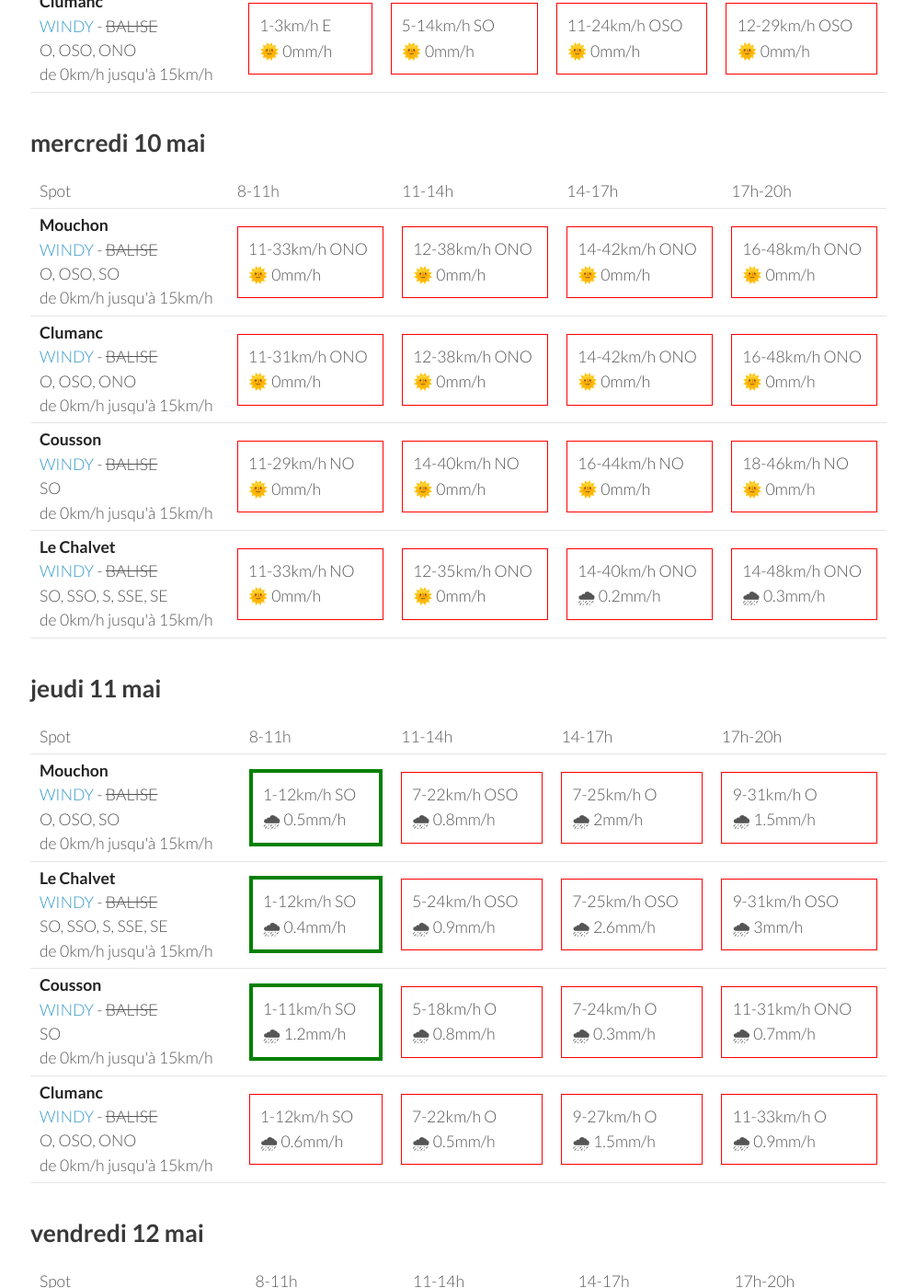
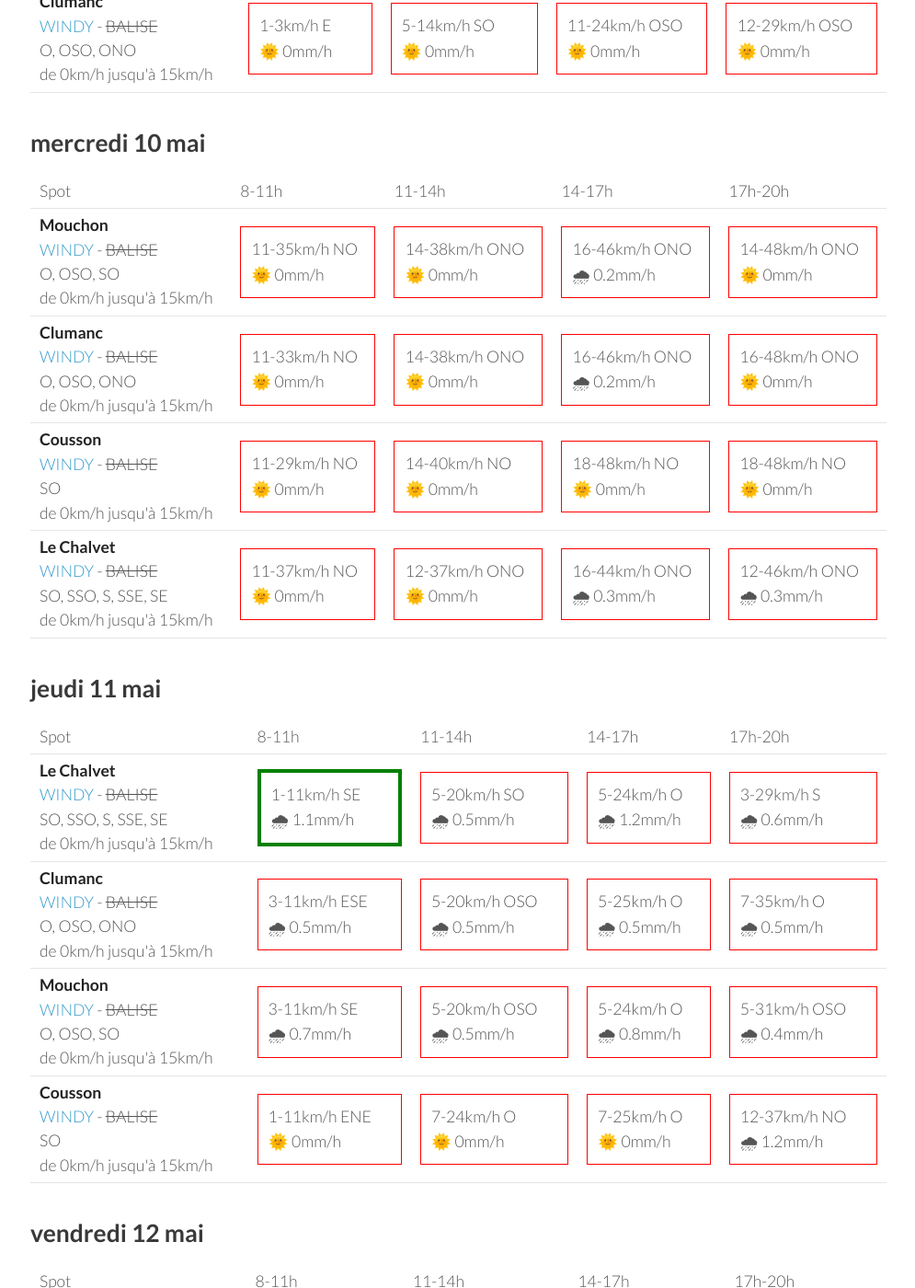
Before and after one commit to parapente-dans-le-nord/parapente-dans-le-nord.github.io, a Jekyll site: the page built from saint_andre.markdown, in a window 1280 px wide and 1400 px high, scrolled down 1325 px. Shown: the whole window at 92% size, without its empty margins (25-1020 px from the left). Built offline with Jekyll 4.4.1, drawn with Linux system fonts in a browser that asks for light colours; some of the changed text lies outside the part shown.

Commit message:
update index.markdown

```diff
--- a/saint_andre.markdown
+++ b/saint_andre.markdown
@@ -132,19 +132,19 @@ page mise à jour le lundi 08 mai 13:36
 <tr>
         <td><strong>Mouchon</strong><br><a href="https://windy.com/43.992/6.424?43.878,6.425,10,m:eSuaglR">WINDY</a> - <span class="no-balise"> BALISE </span><br> <span class="vent-favorable">O, OSO, SO</span><br><span class="force-vent">de 0km/h jusqu'à 15km/h</span> </td>
 
-            <td><div class="not-flyable"><p>11-33km/h ONO</p><p>🌞 0mm/h</p></div></td>
-            <td><div class="not-flyable"><p>12-38km/h ONO</p><p>🌞 0mm/h</p></div></td>
-            <td><div class="not-flyable"><p>14-42km/h ONO</p><p>🌞 0mm/h</p></div></td>
-            <td><div class="not-flyable"><p>16-48km/h ONO</p><p>🌞 0mm/h</p></div></td>
+            <td><div class="not-flyable"><p>11-35km/h NO</p><p>🌞 0mm/h</p></div></td>
+            <td><div class="not-flyable"><p>14-38km/h ONO</p><p>🌞 0mm/h</p></div></td>
+            <td><div class="not-flyable"><p>16-46km/h ONO</p><p>🌧 0.2mm/h</p></div></td>
+            <td><div class="not-flyable"><p>14-48km/h ONO</p><p>🌞 0mm/h</p></div></td>
 
 
     </tr>
 <tr>
         <td><strong>Clumanc</strong><br><a href="https://windy.com/44.027/6.402?43.914,6.403,10,m:eSxaglP">WINDY</a> - <span class="no-balise"> BALISE </span><br> <span class="vent-favorable">O, OSO, ONO</span><br><span class="force-vent">de 0km/h jusqu'à 15km/h</span> </td>
 
-            <td><div class="not-flyable"><p>11-31km/h ONO</p><p>🌞 0mm/h</p></div></td>
-            <td><div class="not-flyable"><p>12-38km/h ONO</p><p>🌞 0mm/h</p></div></td>
-            <td><div class="not-flyable"><p>14-42km/h ONO</p><p>🌞 0mm/h</p></div></td>
+            <td><div class="not-flyable"><p>11-33km/h NO</p><p>🌞 0mm/h</p></div></td>
+            <td><div class="not-flyable"><p>14-38km/h ONO</p><p>🌞 0mm/h</p></div></td>
+            <td><div class="not-flyable"><p>16-46km/h ONO</p><p>🌧 0.2mm/h</p></div></td>
             <td><div class="not-flyable"><p>16-48km/h ONO</p><p>🌞 0mm/h</p></div></td>
 
 
@@ -154,18 +154,18 @@ page mise à jour le lundi 08 mai 13:36
 
             <td><div class="not-flyable"><p>11-29km/h NO</p><p>🌞 0mm/h</p></div></td>
             <td><div class="not-flyable"><p>14-40km/h NO</p><p>🌞 0mm/h</p></div></td>
-            <td><div class="not-flyable"><p>16-44km/h NO</p><p>🌞 0mm/h</p></div></td>
-            <td><div class="not-flyable"><p>18-46km/h NO</p><p>🌞 0mm/h</p></div></td>
+            <td><div class="not-flyable"><p>18-48km/h NO</p><p>🌞 0mm/h</p></div></td>
+            <td><div class="not-flyable"><p>18-48km/h NO</p><p>🌞 0mm/h</p></div></td>
 
 
     </tr>
 <tr>
         <td><strong>Le Chalvet</strong><br><a href="https://windy.com/43.979/6.480?43.866,6.480,10,m:eSsaglX">WINDY</a> - <span class="no-balise"> BALISE </span><br> <span class="vent-favorable">SO, SSO, S, SSE, SE</span><br><span class="force-vent">de 0km/h jusqu'à 15km/h</span> </td>
 
-            <td><div class="not-flyable"><p>11-33km/h NO</p><p>🌞 0mm/h</p></div></td>
-            <td><div class="not-flyable"><p>12-35km/h ONO</p><p>🌞 0mm/h</p></div></td>
-            <td><div class="not-flyable"><p>14-40km/h ONO</p><p>🌧 0.2mm/h</p></div></td>
-            <td><div class="not-flyable"><p>14-48km/h ONO</p><p>🌧 0.3mm/h</p></div></td>
+            <td><div class="not-flyable"><p>11-37km/h NO</p><p>🌞 0mm/h</p></div></td>
+            <td><div class="not-flyable"><p>12-37km/h ONO</p><p>🌞 0mm/h</p></div></td>
+            <td><div class="not-flyable"><p>16-44km/h ONO</p><p>🌧 0.3mm/h</p></div></td>
+            <td><div class="not-flyable"><p>12-46km/h ONO</p><p>🌧 0.3mm/h</p></div></td>
 
 
     </tr>
@@ -186,42 +186,42 @@ page mise à jour le lundi 08 mai 13:36
       <td>17h-20h</td>
     </tr>
 <tr>
-        <td><strong>Mouchon</strong><br><a href="https://windy.com/43.992/6.424?43.878,6.425,10,m:eSuaglR">WINDY</a> - <span class="no-balise"> BALISE </span><br> <span class="vent-favorable">O, OSO, SO</span><br><span class="force-vent">de 0km/h jusqu'à 15km/h</span> </td>
+        <td><strong>Le Chalvet</strong><br><a href="https://windy.com/43.979/6.480?43.866,6.480,10,m:eSsaglX">WINDY</a> - <span class="no-balise"> BALISE </span><br> <span class="vent-favorable">SO, SSO, S, SSE, SE</span><br><span class="force-vent">de 0km/h jusqu'à 15km/h</span> </td>
 
-            <td><div class="flyable"><p>1-12km/h SO</p><p>🌧 0.5mm/h</p></div></td>
-            <td><div class="not-flyable"><p>7-22km/h OSO</p><p>🌧 0.8mm/h</p></div></td>
-            <td><div class="not-flyable"><p>7-25km/h O</p><p>🌧 2mm/h</p></div></td>
-            <td><div class="not-flyable"><p>9-31km/h O</p><p>🌧 1.5mm/h</p></div></td>
+            <td><div class="flyable"><p>1-11km/h SE</p><p>🌧 1.1mm/h</p></div></td>
+            <td><div class="not-flyable"><p>5-20km/h SO</p><p>🌧 0.5mm/h</p></div></td>
+            <td><div class="not-flyable"><p>5-24km/h O</p><p>🌧 1.2mm/h</p></div></td>
+            <td><div class="not-flyable"><p>3-29km/h S</p><p>🌧 0.6mm/h</p></div></td>
 
 
     </tr>
 <tr>
-        <td><strong>Le Chalvet</strong><br><a href="https://windy.com/43.979/6.480?43.866,6.480,10,m:eSsaglX">WINDY</a> - <span class="no-balise"> BALISE </span><br> <span class="vent-favorable">SO, SSO, S, SSE, SE</span><br><span class="force-vent">de 0km/h jusqu'à 15km/h</span> </td>
+        <td><strong>Clumanc</strong><br><a href="https://windy.com/44.027/6.402?43.914,6.403,10,m:eSxaglP">WINDY</a> - <span class="no-balise"> BALISE </span><br> <span class="vent-favorable">O, OSO, ONO</span><br><span class="force-vent">de 0km/h jusqu'à 15km/h</span> </td>
 
-            <td><div class="flyable"><p>1-12km/h SO</p><p>🌧 0.4mm/h</p></div></td>
-            <td><div class="not-flyable"><p>5-24km/h OSO</p><p>🌧 0.9mm/h</p></div></td>
-            <td><div class="not-flyable"><p>7-25km/h OSO</p><p>🌧 2.6mm/h</p></div></td>
-            <td><div class="not-flyable"><p>9-31km/h OSO</p><p>🌧 3mm/h</p></div></td>
+            <td><div class="not-flyable"><p>3-11km/h ESE</p><p>🌧 0.5mm/h</p></div></td>
+            <td><div class="not-flyable"><p>5-20km/h OSO</p><p>🌧 0.5mm/h</p></div></td>
+            <td><div class="not-flyable"><p>5-25km/h O</p><p>🌧 0.5mm/h</p></div></td>
+            <td><div class="not-flyable"><p>7-35km/h O</p><p>🌧 0.5mm/h</p></div></td>
+
+
+    </tr>
+<tr>
+        <td><strong>Mouchon</strong><br><a href="https://windy.com/43.992/6.424?43.878,6.425,10,m:eSuaglR">WINDY</a> - <span class="no-balise"> BALISE </span><br> <span class="vent-favorable">O, OSO, SO</span><br><span class="force-vent">de 0km/h jusqu'à 15km/h</span> </td>
+
+            <td><div class="not-flyable"><p>3-11km/h SE</p><p>🌧 0.7mm/h</p></div></td>
+            <td><div class="not-flyable"><p>5-20km/h OSO</p><p>🌧 0.5mm/h</p></div></td>
+            <td><div class="not-flyable"><p>5-24km/h O</p><p>🌧 0.8mm/h</p></div></td>
+            <td><div class="not-flyable"><p>5-31km/h OSO</p><p>🌧 0.4mm/h</p></div></td>
 
 
     </tr>
 <tr>
         <td><strong>Cousson</strong><br><a href="https://windy.com/44.054/6.240?43.940,6.241,10,m:eSAaglz">WINDY</a> - <span class="no-balise"> BALISE </span><br> <span class="vent-favorable">SO</span><br><span class="force-vent">de 0km/h jusqu'à 15km/h</span> </td>
 
-            <td><div class="flyable"><p>1-11km/h SO</p><p>🌧 1.2mm/h</p></div></td>
-            <td><div class="not-flyable"><p>5-18km/h O</p><p>🌧 0.8mm/h</p></div></td>
-            <td><div class="not-flyable"><p>7-24km/h O</p><p>🌧 0.3mm/h</p></div></td>
-            <td><div class="not-flyable"><p>11-31km/h ONO</p><p>🌧 0.7mm/h</p></div></td>
-
-
-    </tr>
-<tr>
-        <td><strong>Clumanc</strong><br><a href="https://windy.com/44.027/6.402?43.914,6.403,10,m:eSxaglP">WINDY</a> - <span class="no-balise"> BALISE </span><br> <span class="vent-favorable">O, OSO, ONO</span><br><span class="force-vent">de 0km/h jusqu'à 15km/h</span> </td>
-
-            <td><div class="not-flyable"><p>1-12km/h SO</p><p>🌧 0.6mm/h</p></div></td>
-            <td><div class="not-flyable"><p>7-22km/h O</p><p>🌧 0.5mm/h</p></div></td>
-            <td><div class="not-flyable"><p>9-27km/h O</p><p>🌧 1.5mm/h</p></div></td>
-            <td><div class="not-flyable"><p>11-33km/h O</p><p>🌧 0.9mm/h</p></div></td>
+            <td><div class="not-flyable"><p>1-11km/h ENE</p><p>🌞 0mm/h</p></div></td>
+            <td><div class="not-flyable"><p>7-24km/h O</p><p>🌞 0mm/h</p></div></td>
+            <td><div class="not-flyable"><p>7-25km/h O</p><p>🌞 0mm/h</p></div></td>
+            <td><div class="not-flyable"><p>12-37km/h NO</p><p>🌧 1.2mm/h</p></div></td>
 
 
     </tr>
```
Also changed, not shown: other parts of saint_andre.markdown (+1 -1 lines).
